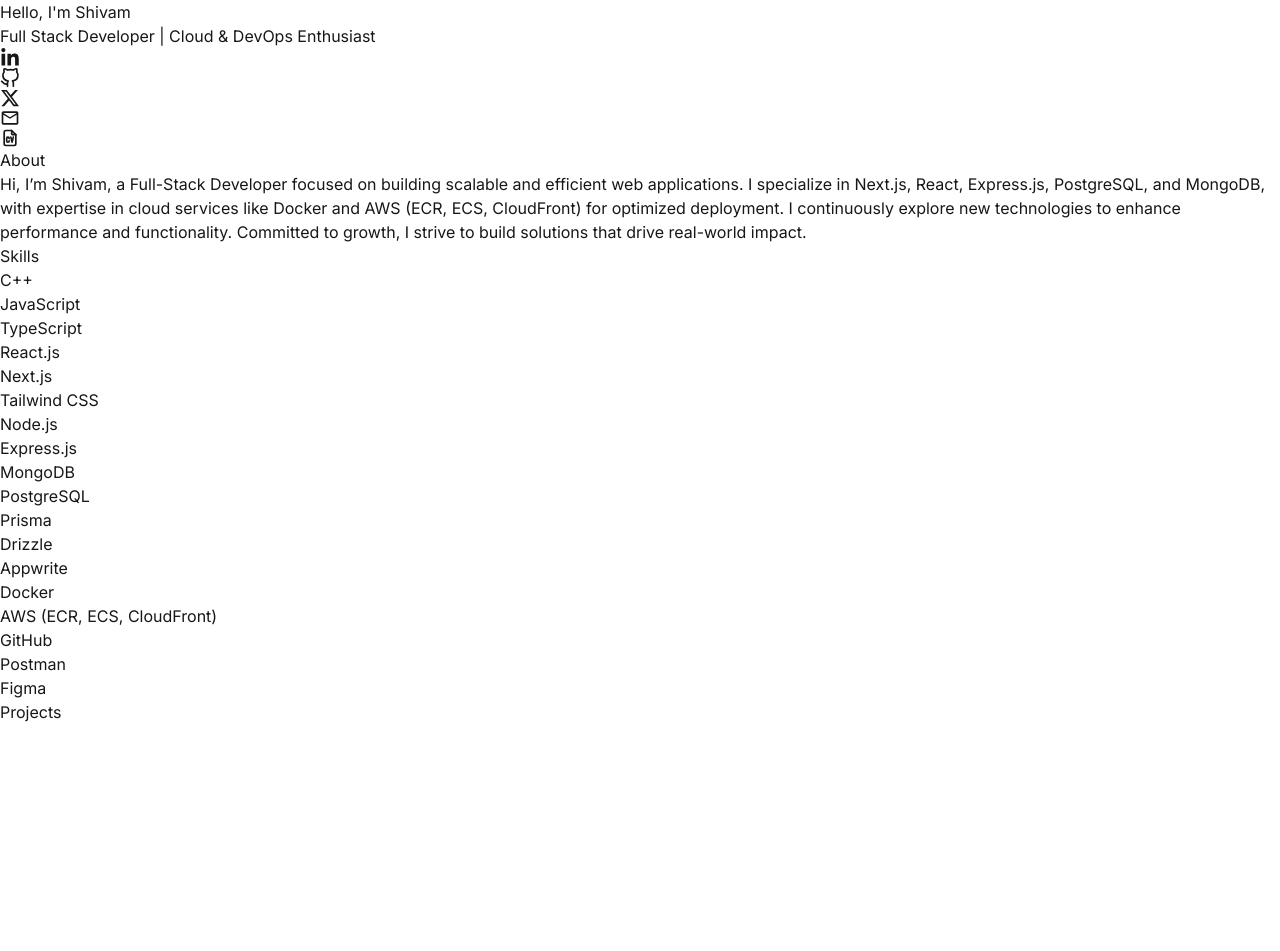
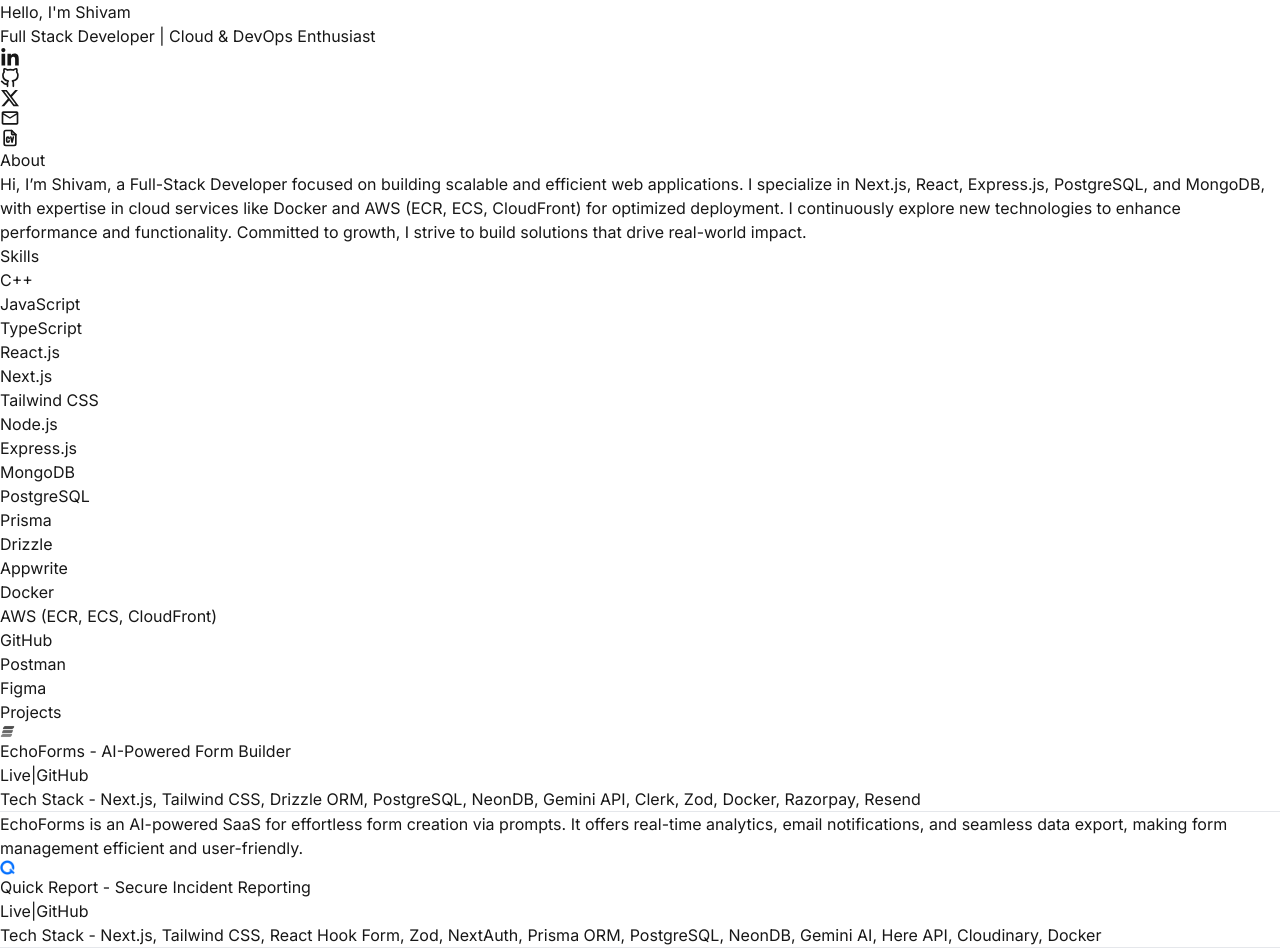
Before and after one commit to 10xshivam/Folio, a Next.js app: page / in a window 1280 px wide. Shown: the top 951 px of the page. Before the commit the page ends 800 px from the top, so only its background shows below. Built offline with nearby package versions, Linux system fonts and the light colour scheme.

Commit message:
add Projects component with project details and links; enhance layout and styling

```diff
--- a/src/components/Projects.tsx
+++ b/src/components/Projects.tsx
@@ -1,9 +1,100 @@
-import React from 'react'
+import Image from "next/image";
+import Link from "next/link";
+import React from "react";
+
+const projects = [
+  {
+    title: "EchoForms - AI-Powered Form Builder",
+    icon: "/echoforms.png",
+    description:
+      "EchoForms is an AI-powered SaaS for effortless form creation via prompts. It offers real-time analytics, email notifications, and seamless data export, making form management efficient and user-friendly.",
+    technologies: [
+      "Next.js, ",
+      "Tailwind CSS, ",
+      "Drizzle ORM, ",
+      "PostgreSQL, ",
+      "NeonDB, ",
+      "Gemini API, ",
+      "Clerk, ",
+      "Zod, ",
+      "Docker, ",
+      "Razorpay, ",
+      "Resend",
+    ],
+    liveLink:"https://echoforms.vercel.app/",
+    github: "https://github.com/10xshivam/EchoForms",
+  },
+  {
+    title: "Quick Report - Secure Incident Reporting",
+    icon: "/quickreport.png",
+    description:
+      "Quick Report is a secure platform for anonymous incident reporting, leveraging AI and real-time location tracking to enhance accuracy and efficiency. Admins get a robust dashboard for report management.",
+    technologies: [
+      "Next.js, ",
+      "Tailwind CSS, ",
+      "React Hook Form, ",
+      "Zod, ",
+      "NextAuth, ",
+      "Prisma ORM, ",
+      "PostgreSQL, ",
+      "NeonDB, ",
+      "Gemini AI, ",
+      "Here API, ",
+      "Cloudinary, ",
+      "Docker",
+    ],
+    liveLink: "https://quick-reportt.vercel.app/",
+    github: "https://github.com/10xshivam/Quick-Report",
+  },
+];
 
 export default function Projects() {
   return (
-    <div className="flex flex-col gap-2">
-        <h2 className="text-2xl font-bold">Projects</h2>
+    <div className="flex flex-col gap-3">
+      <h2 className="text-2xl font-bold">Projects</h2>
+      <div className="flex flex-col gap-2">
+        {projects.map((project) => (
+          <div
+            key={project.title}
+            className="w-full bg-gray-800/50 p-3 rounded-lg flex flex-col gap-2"
+          >
+            <div className="flex justify-between">
+              <div className="flex gap-1 items-center">
+                <div className="p-0.5 border border-gray-800 rounded">
+                  <Image
+                    alt={project.title}
+                    src={project.icon}
+                    width={15}
+                    height={15}
+                  />
+                </div>
+                <span className="font-mono font-semibold text-gray-300 tracking-tight">
+                  {project.title}
+                </span>
+              </div>
+              <div className="flex gap-2 font-mono tracking-tighter text-sm">
+                <Link href={project.liveLink} target="_blank">Live</Link>|
+                <Link href={project.github} target="_blank">GitHub</Link>
+              </div>
+            </div>
+            <p className="text-xs font-semibold font-mono text-gray-300">
+              Tech Stack -{" "}
+              {project.technologies.map((technology, index) => (
+                <span
+                  key={index}
+                  className="font italic text-gray-400 tracking-tighter font-medium"
+                >
+                  {technology}
+                </span>
+              ))}
+            </p>
+            <hr className="border-gray-700"/>
+            <p className="text-sm text-gray-500 font-mono tracking-tight">
+              {project.description}
+            </p>
+          </div>
+        ))}
+      </div>
     </div>
-  )
+  );
 }
```
Also changed, not shown: public/echoforms.png (added), public/quickreport.png (added).
